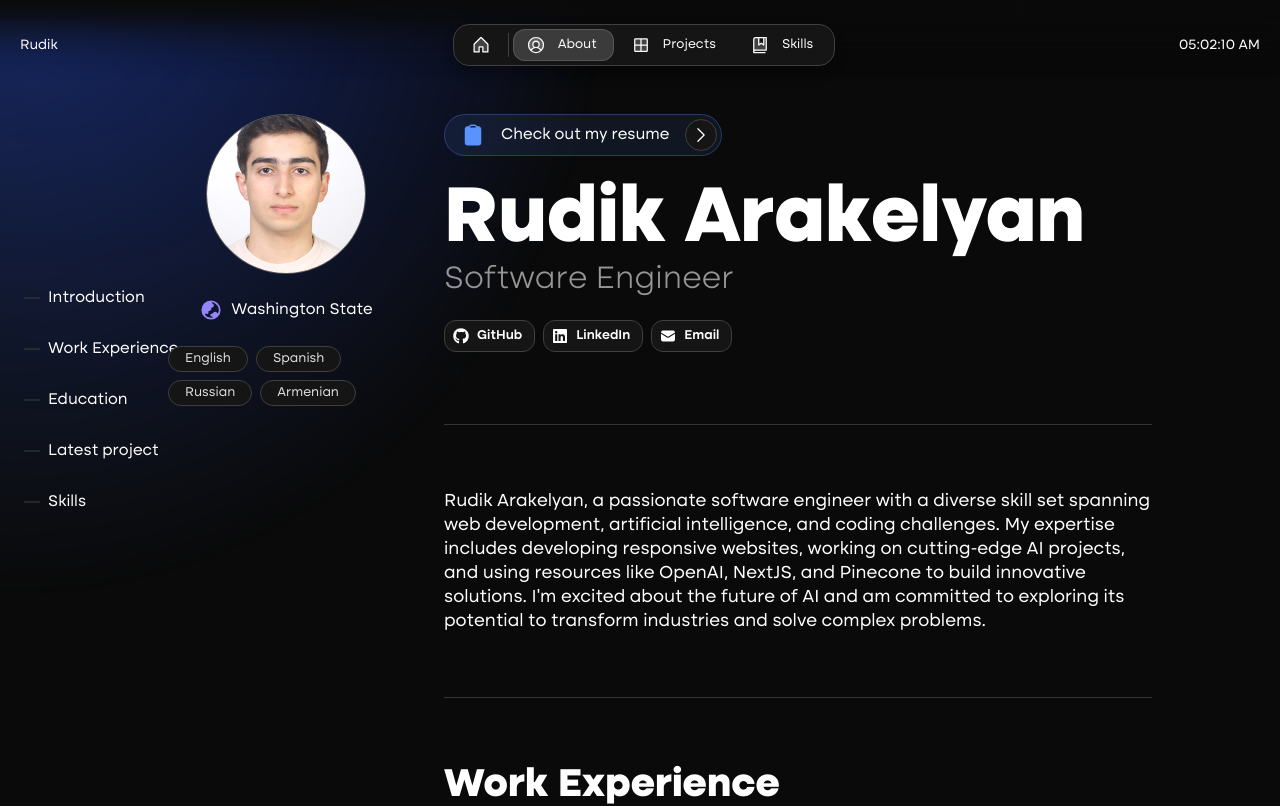
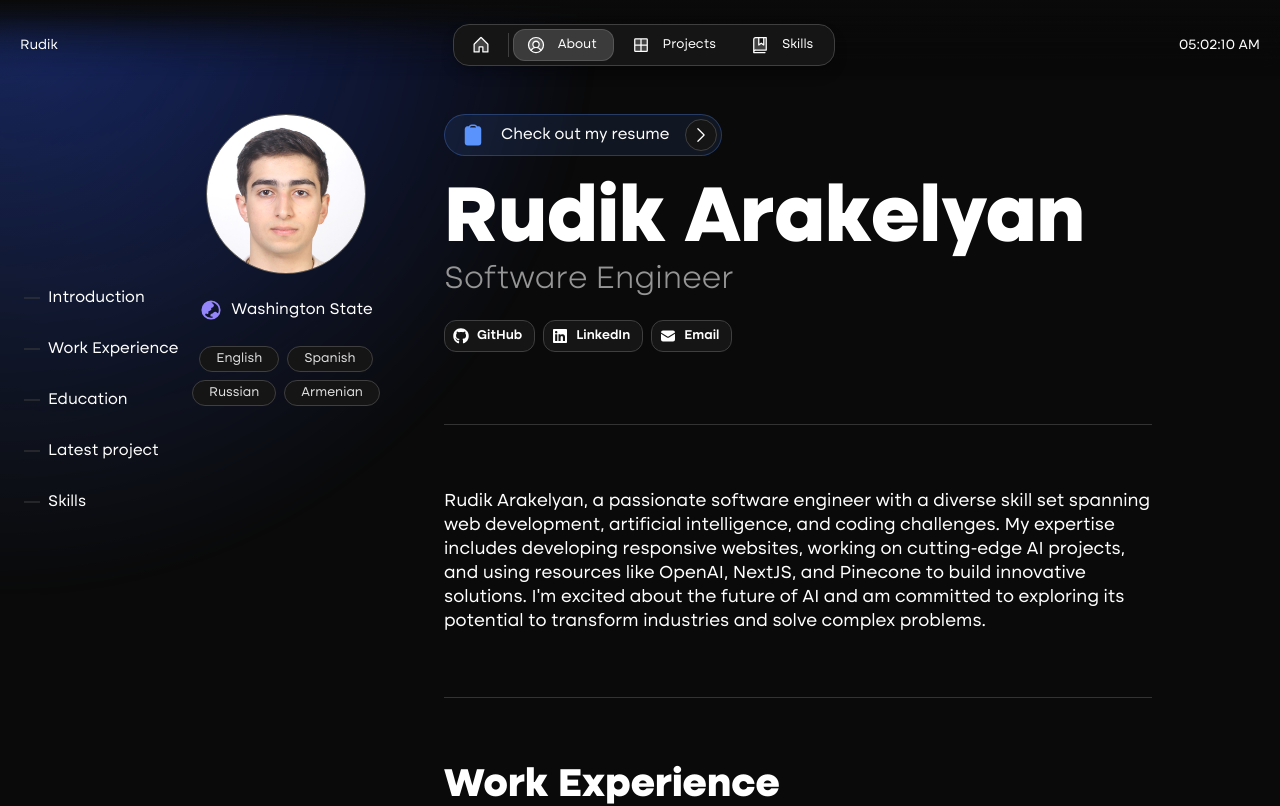
Before and after one commit to boxerarakelyan777/Portfolio-Web, a Next.js app: page /about in a window 1280 px wide. Shown: the top 806 px of the page. Built offline with nearby package versions, Linux system fonts and the light colour scheme.

Commit message:
Updated and fixed layout issue with aavatar

```diff
--- a/src/app/about/page.tsx
+++ b/src/app/about/page.tsx
@@ -133,12 +133,12 @@ export default function About() {
             horizontal="center"
           >
             <Avatar src={person.avatar} size="xl" />
-            <Flex gap="8" vertical="center">
+            <Flex gap="8" vertical="center" horizontal="center">
               <Icon onBackground="accent-weak" name="globe" />
               <>Washington State</>
             </Flex>
             {person.languages.length > 0 && (
-              <Flex wrap gap="8">
+              <Flex wrap gap="8" horizontal="center">
                 {person.languages.map((language, index) => (
                   <Tag key={index} size="l">
                     {language}
--- a/src/app/resources/content.js
+++ b/src/app/resources/content.js
@@ -218,13 +218,13 @@ const about = {
         description: <>Able to prototype in Figma with Once UI with unnatural speed.</>,
         images: [
           {
-            src: "/images/projects/project-01/cover-02.jpg",
+
             alt: "Project image",
             width: 16,
             height: 9,
           },
           {
-            src: "/images/projects/project-01/cover-03.jpg",
+
             alt: "Project image",
             width: 16,
             height: 9,
@@ -236,7 +236,7 @@ const about = {
         description: <>Building next gen apps with Next.js + Once UI + Supabase.</>,
         images: [
           {
-            src: "/images/projects/project-01/cover-04.jpg",
+
             alt: "Project image",
             width: 16,
             height: 9,
--- a/src/components/about/about.module.scss
+++ b/src/components/about/about.module.scss
@@ -10,6 +10,10 @@
     position: sticky;
     height: fit-content;
     top: var(--static-space-64);
+}
+
+.avatar :global(img) {
+    object-position: top;
 }
 
 
```
Also changed, not shown: src/app/projects/[slug]/page.tsx (+15 -22 lines).
